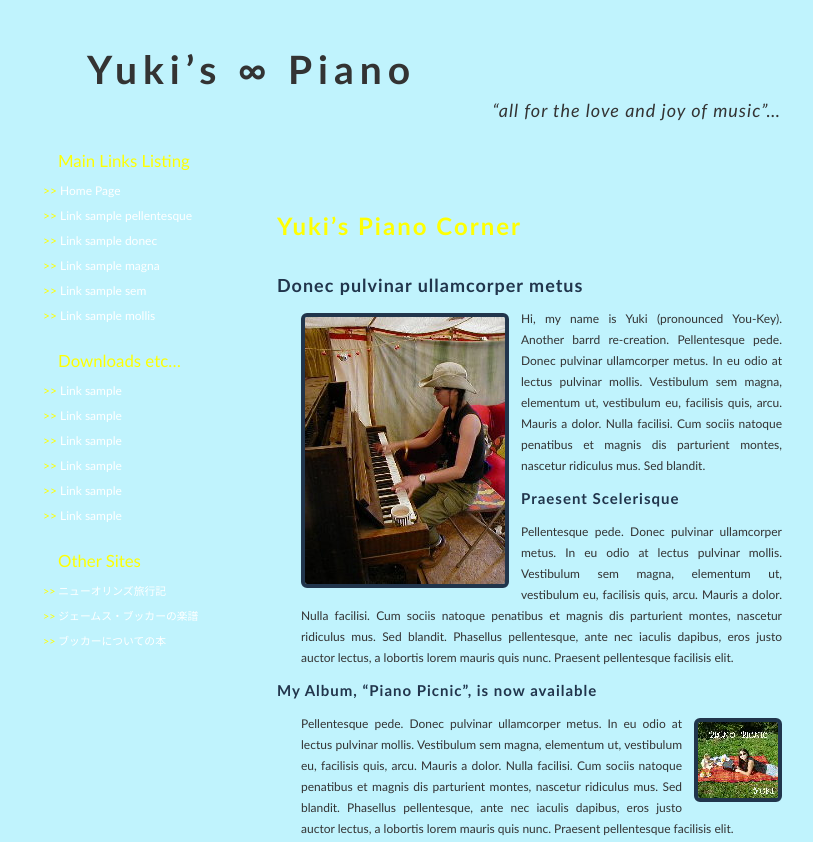
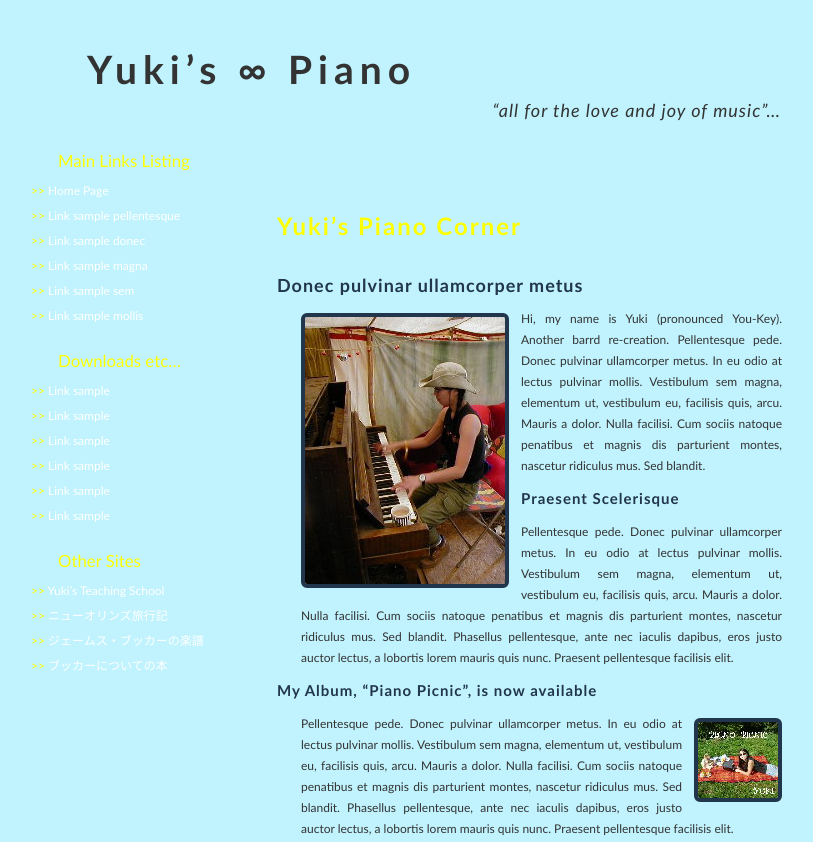
Before and after one commit to barrd/yukipiano.com, a plain HTML site: page web/index.html in a window 1280 px wide. Shown: the top 842 px of the page, without its empty margins (233-1046 px from the left). Drawn offline with Linux system fonts and the light colour scheme.

Commit message:
Made more space in UL LIs by 12px, the Japanese text is somewhat longer than English

```diff
--- a/web/common/yp_screen.css
+++ b/web/common/yp_screen.css
@@ -86,7 +86,7 @@ body {
 
 #navPanel ul {
   list-style: none;
-  margin: 0 0 0 20px;
+  margin: 0 0 0 8px;
   padding: 0 0 12px 0;
 }
 
@@ -163,10 +163,6 @@ body {
   margin: 5px 0 4px 12px;
 }
 
-.smFont {
-  font-size: 90%;
-}
-
 /* Typography
 --------------------------------------------------------------------*/
 
--- a/web/index.html
+++ b/web/index.html
@@ -88,8 +88,10 @@
             <p class="title">
             Other Sites
             </p>
-            <ul class="smFont">
+            <ul>
             <li>
+              <a href="#" title="">Yuki&#8217;s Teaching School</a>
+            </li><li>
               <a href="#" title="">ニューオリンズ旅行記</a>
             </li><li>
               <a href="#" title="">ジェームス・ブッカーの楽譜</a>
```
